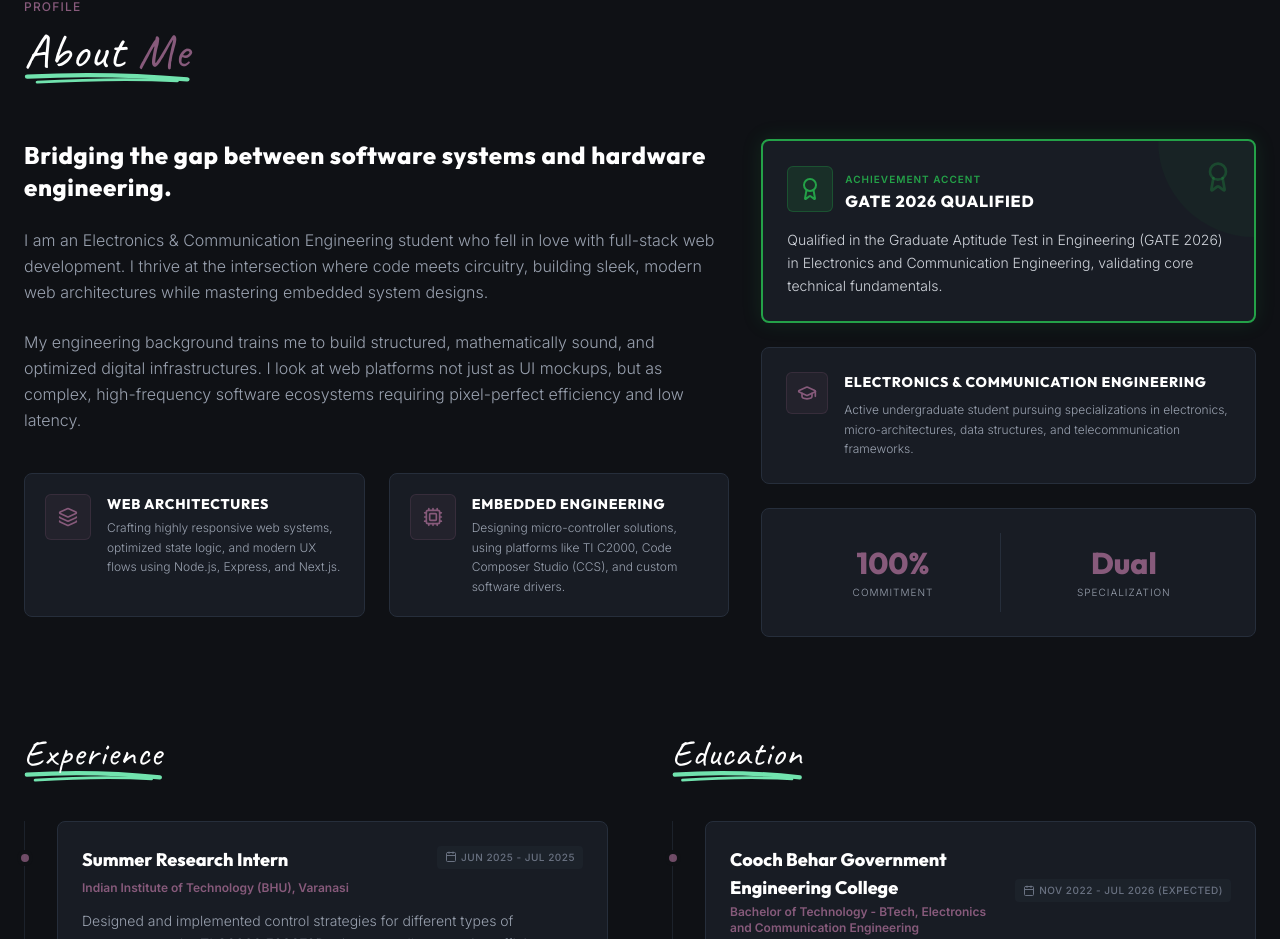
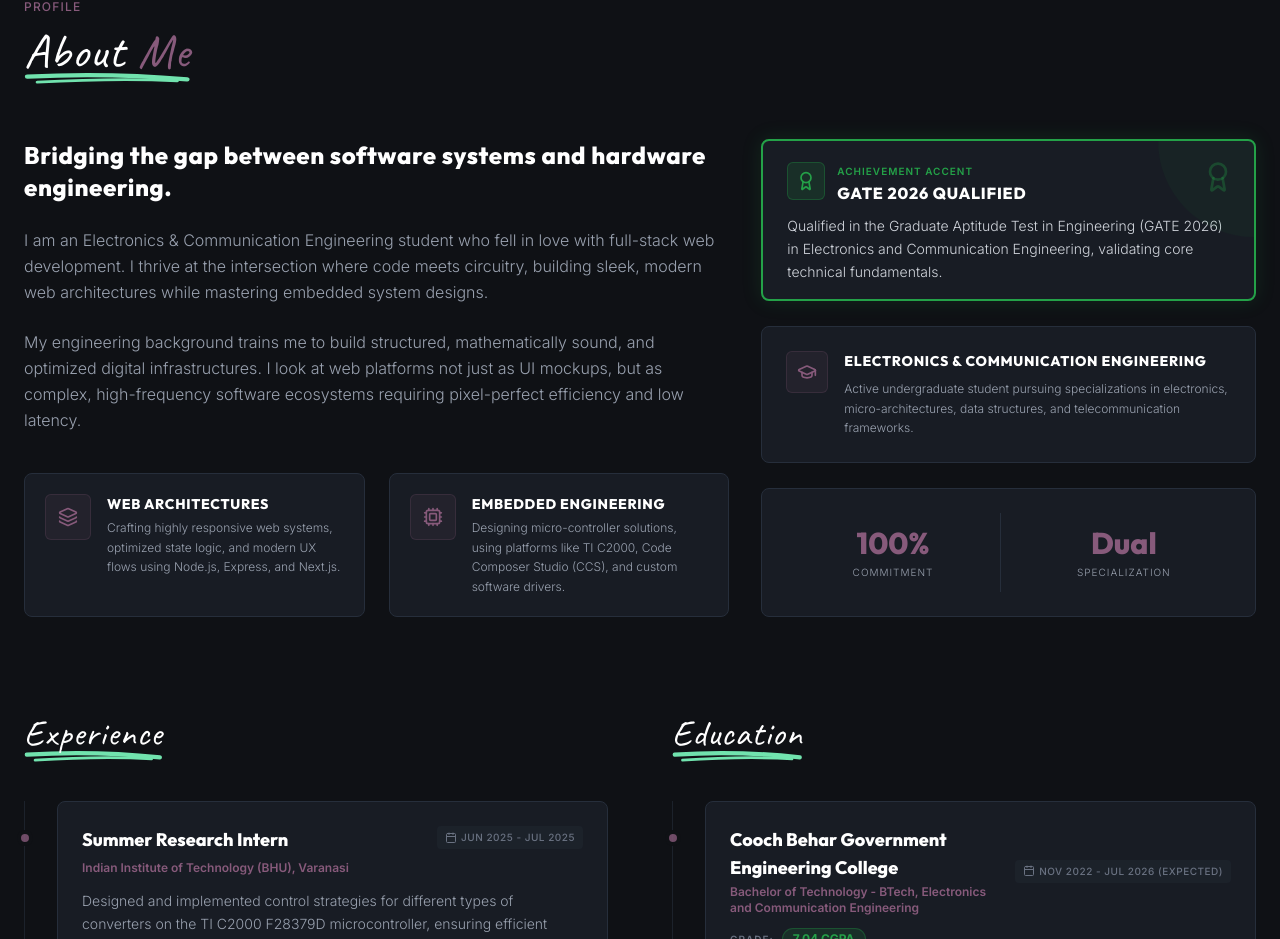
Before and after one commit to Subhammandal5555/personal-portfolio, a Next.js app: page / in a window 1280 px wide. Shown: the part 897-1836 px from the top of the page. Built offline with nearby package versions, Linux system fonts and the light colour scheme.

Commit message:
style: perfect layout heights and padding in About section

```diff
--- a/src/components/About.tsx
+++ b/src/components/About.tsx
@@ -36,7 +36,7 @@ export default function About() {
         </div>
 
         {/* Grid Content */}
-        <div className="grid grid-cols-1 lg:grid-cols-12 gap-8 items-start">
+        <div className="grid grid-cols-1 lg:grid-cols-12 gap-8 lg:items-stretch items-start">
 
           {/* Left Bio Details (takes 7 columns) */}
           <div className="lg:col-span-7 flex flex-col gap-6">
@@ -85,7 +85,7 @@ export default function About() {
           </div>
 
           {/* Right Highlights Grid (takes 5 columns) */}
-          <div className="lg:col-span-5 flex flex-col gap-6">
+          <div className="lg:col-span-5 flex flex-col gap-6 lg:justify-between lg:h-full">
 
             {/* GATE 2026 Academic Qualification Card (Framed in Emerald #24A148) */}
             <motion.div
@@ -94,15 +94,15 @@ export default function About() {
               initial="hidden"
               whileInView="visible"
               viewport={{ once: true }}
-              className="p-6 rounded-lg bg-brand-card border-2 border-brand-success shadow-[0_0_20px_rgba(36,161,72,0.15)] relative overflow-hidden"
+              className="py-4 px-6 rounded-lg bg-brand-card border-2 border-brand-success shadow-[0_0_20px_rgba(36,161,72,0.15)] relative overflow-hidden"
             >
               <div className="absolute top-0 right-0 w-24 h-24 bg-brand-success/5 rounded-bl-full pointer-events-none flex items-center justify-center">
                 <Award className="w-8 h-8 text-brand-success/30 translate-x-3 -translate-y-3" />
               </div>
 
-              <div className="flex items-center gap-3 mb-4">
-                <div className="p-2.5 rounded-md bg-brand-success/15 border border-brand-success/30 text-brand-success flex items-center justify-center">
-                  <Award className="w-6 h-6" />
+              <div className="flex items-center gap-3 mb-2.5">
+                <div className="p-2 rounded-md bg-brand-success/15 border border-brand-success/30 text-brand-success flex items-center justify-center">
+                  <Award className="w-5 h-5" />
                 </div>
                 <div>
                   <span className="font-sans text-[10px] uppercase tracking-widest text-brand-success font-semibold">
```
Also changed, not shown: public/favicon.png, src/app/favicon.png.
